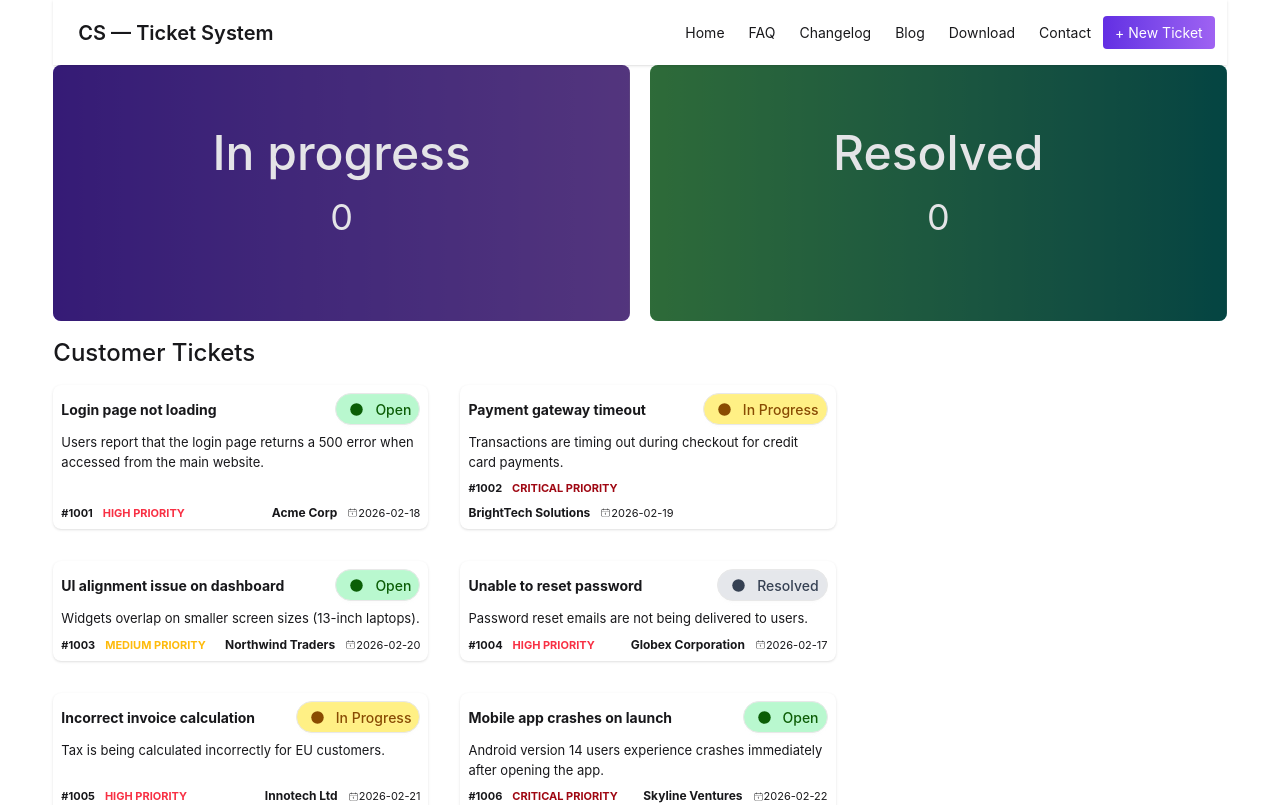
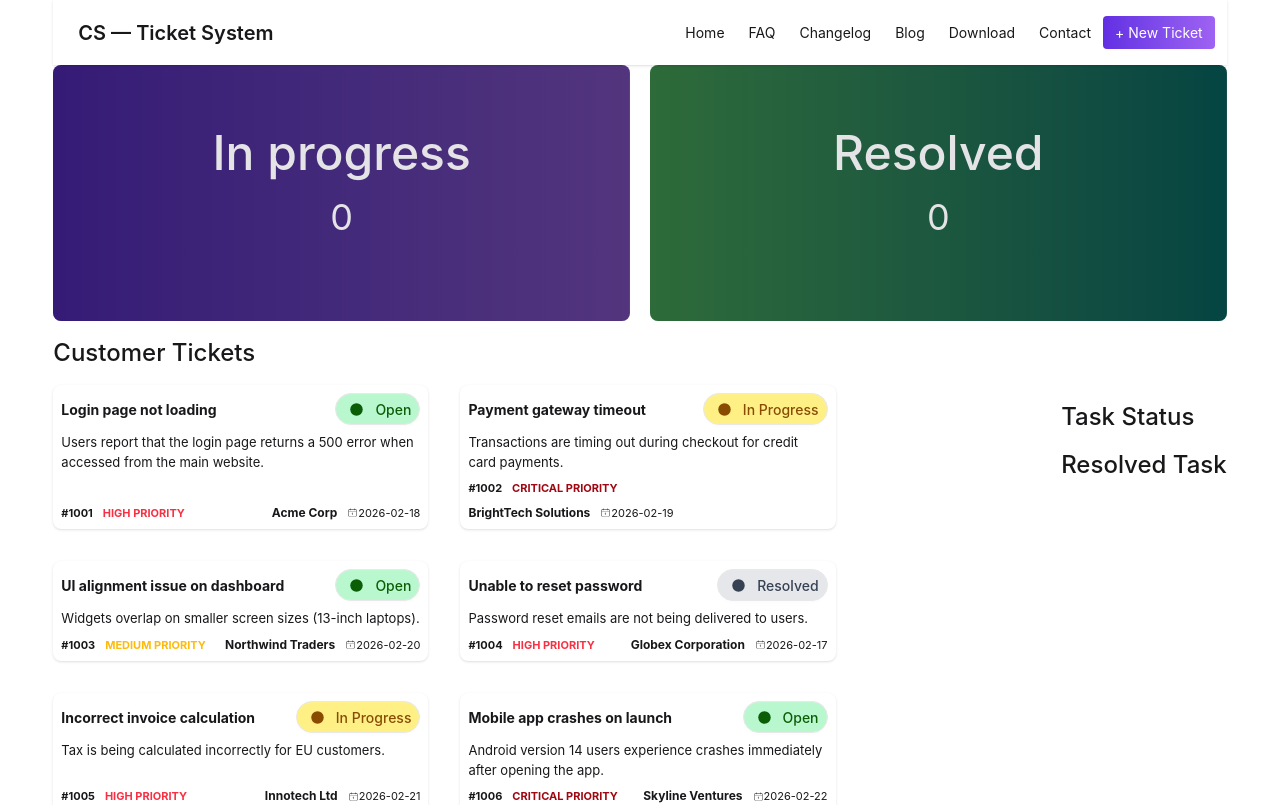
Before and after one commit to pkb1981/Assignment-7, a React (Vite) app: page / in a window 1280 px wide. Shown: the top 805 px of the page. Built offline with nearby package versions, Linux system fonts and the light colour scheme.

Commit message:
task complte

```diff
--- a/src/App.jsx
+++ b/src/App.jsx
@@ -1,4 +1,4 @@
-import { Suspense } from "react";
+import { Suspense, useState } from "react";
 import './App.css';
 import Banner from './Components/Banner/Banner';
 import Main from './Components/Main/Main';
@@ -14,6 +14,15 @@ function App() {
 
   const ticketsPromise = fetchTickets();
 
+  // state to hold the selected ticket
+  const [selectedTickets, setSelectedTickets] = useState([]);
+
+  // function to handle click from TicketCard
+  const handleTicketClick = (ticketsArray) => {
+    setSelectedTickets(ticketsArray);
+  };
+
+
   return (
     <>
 
@@ -21,11 +30,13 @@ function App() {
       <Navbar></Navbar>
 
       {/* Banner Section */}
-      <Banner></Banner>
+      <Banner tickets={selectedTickets}></Banner>
 
       {/* Main Section */}
       <Suspense>
-        <Main ticketsPromise={ticketsPromise}></Main>
+        <Main
+          ticketsPromise={ticketsPromise}
+          onTicketClick={handleTicketClick}></Main>
       </Suspense>
 
     </>
--- a/src/Components/Banner/Banner.jsx
+++ b/src/Components/Banner/Banner.jsx
@@ -1,5 +1,9 @@
 
-const Banner = () => {
+const Banner = ({ tickets = [] }) => {
+
+    const inProgressCount = tickets.filter(t => t.status?.toLowerCase() === "in progress").length;
+    const resolvedCount = tickets.filter(t => t.status?.toLowerCase() === "resolved").length;
+
     return (
         <div>
             {/* banner from daisyUI */}
@@ -13,7 +17,7 @@ const Banner = () => {
                         <div className="max-w-md">
                             <h1 className="mb-5 text-5xl font-medium">In progress</h1>
                             <p className="mb-5">
-                                <span className="text-4xl">0</span>
+                                <span className="text-4xl">{inProgressCount}</span>
                             </p>
 
                         </div>
@@ -29,7 +33,7 @@ const Banner = () => {
                         <div className="max-w-md">
                             <h1 className="mb-5 text-5xl font-medium">Resolved</h1>
                             <p className="mb-5">
-                                <span className="text-4xl">0</span>
+                                <span className="text-4xl">{resolvedCount}</span>
                             </p>
 
                         </div>
--- a/src/Components/Main/Main.jsx
+++ b/src/Components/Main/Main.jsx
@@ -1,66 +1,74 @@
-import { use } from 'react';
-import { CiCalendarDate } from "react-icons/ci";
-import { GoDotFill } from "react-icons/go";
-const Main = ({ ticketsPromise }) => {
+import { use, useState } from 'react';
+import TicketCard from '../TIcketCard/TIcketCard';
+
+
+const Main = ({ ticketsPromise, onTicketClick }) => {
     const allTickets = use(ticketsPromise)
-    console.log(allTickets);
+    // console.log(allTickets);
+
+    const [selectedTicket, setSelectedTicket] = useState([]);
+
+    const handleAddTask = (ticket) => {
+        const exists = selectedTicket.find(t => t.id === ticket.id);
+        if (!exists) {
+            const updatedTicket = { ...ticket, status: "in progress" };
+            const updatedTickets = [...selectedTicket, updatedTicket];
+            setSelectedTicket(updatedTickets);
+
+            // notify App.jsx to update Banner
+            if (onTicketClick) {
+                onTicketClick(updatedTickets);
+            }
+        }
+    };
 
     return (
-        <div className="mx-auto w-11/12 mt-4">
-            <h3 className="font-medium text-2xl my-4">Customer Tickets</h3>
+        <>
+            <h3 className="mx-auto w-11/12 font-medium text-2xl my-4">Customer Tickets</h3>
 
+
+            <div className="flex justify-between  mt-4 mx-auto w-11/12">
 
                 <div className="grid md:grid-cols-2 sm:grid-cols-1 w-2/3 gap-8">
                     {/* small card from daisy ui */}
+                    {/* eact ticket mapped and  */}
                     {
 
-                    allTickets.map(ticket => <div className="card bg-base-100 card-xs shadow-sm">
-                        <div className="card-body">
-                            <div className="flex justify-between">
-                                <h2 className="card-title font-bold text-[14px]">{ticket.title}</h2>
+                        allTickets.map(ticket => <TicketCard key={ticket.id} ticket={ticket} handleAddTask={handleAddTask}>
+                        </TicketCard>)
+                    }
 
-                                <button
-                                    className={`btn btn-sm flex items-center rounded-3xl px-2 text-[14px] font-medium
-                                        ${ticket.status?.toLowerCase() === "open"
-                                            ? "bg-[#B9F8CF] text-[#0B5E06]"
-                                            : ticket.status?.toLowerCase() === "in progress"
-                                                ? "bg-yellow-200 text-yellow-800"
-                                                : "bg-gray-200 text-gray-700"
-                                        }`}
-                                >
-                                    <GoDotFill size={25} />
-                                    {ticket.status}
+                </div>
+
+
+                {/* Task  status area  */}
+                <div>
+                    <div className="font-medium text-2xl my-4">
+                        <h1>Task Status</h1>
+
+                        {
+                            selectedTicket.map(ticket => (
+                                <div key={ticket.id} className="p-4 border rounded-lg mt-2 mb-4">
+                                    <h2 className="mb-4 font-semibold text-[16px]">
+                                        {ticket.title}
+                                    </h2>
+
+                                    <button className="btn text-white rounded-xl w-full bg-[#02A53B]">
+                                        Complete
                                     </button>
                                 </div>
+                            ))
 
-                            <p className="text-[13px]">{ticket.description}</p>
-                            <div className="justify-between card-actions">
-                                <div className="flex space-x-2.5 font-bold">
-                                    <span>#{ticket.id}</span>
-                                    <span className={
-                                        ticket.priority === "LOW" ? "text-[#02A53B]" :
-                                            ticket.priority === "MEDIUM" ? "text-[#FEBB0C]" :
-                                                ticket.priority === "HIGH" ? "text-[#F83044]" :
-                                                    ticket.priority === "CRITICAL" ? "text-red-800" :
-                                                        ""
-                                    }>
-                                        {ticket.priority} PRIORITY
-                                    </span>
-                                </div>
-                                <div className="flex space-x-2.5">
-                                    <span className="font-bold text-xs">{ticket.customer}</span>
-                                    <div className="flex items-center">
-                                        <CiCalendarDate />
-                                        <span>{ticket.createdAt}</span>
-                                    </div>
-                                </div>
-                            </div>
-                        </div>
-                    </div>)
                         }
                     </div>
 
+                    <div className="font-medium text-2xl my-4">
+                        <h1>Resolved Task</h1>
+                    </div>
+                </div>
+
             </div >
+        </>
     );
 };
 
--- /dev/null
+++ b/src/Components/TicketCard/TicketCard.jsx
@@ -0,0 +1,55 @@
+import { CiCalendarDate } from "react-icons/ci";
+import { GoDotFill } from "react-icons/go";
+
+
+
+const TicketCard = ({ ticket, handleAddTask }) => {
+
+    return (
+        <div onClick={() => handleAddTask(ticket)} className="card bg-base-100 card-xs shadow-sm cursor-pointer hover:shadow-lg transition">
+            <div className="card-body" >
+                <div className="flex justify-between">
+                    <h2 className="card-title font-bold text-[14px]">{ticket.title}</h2>
+
+                    <button
+                        className={`btn btn-sm flex items-center rounded-3xl px-2 text-[14px] font-medium
+                                ${ticket.status?.toLowerCase() === "open"
+                                ? "bg-[#B9F8CF] text-[#0B5E06]"
+                                : ticket.status?.toLowerCase() === "in progress"
+                                    ? "bg-yellow-200 text-yellow-800"
+                                    : "bg-gray-200 text-gray-700"
+                            }`}
+                    >
+                        <GoDotFill size={25} />
+                        {ticket.status}
+                    </button>
+                </div>
+
+                <p className="text-[13px]">{ticket.description}</p>
+                <div className="justify-between card-actions">
+                    <div className="flex space-x-2.5 font-bold">
+                        <span>#{ticket.id}</span>
+                        <span className={
+                            ticket.priority === "LOW" ? "text-[#02A53B]" :
+                                ticket.priority === "MEDIUM" ? "text-[#FEBB0C]" :
+                                    ticket.priority === "HIGH" ? "text-[#F83044]" :
+                                        ticket.priority === "CRITICAL" ? "text-red-800" :
+                                            ""
+                        }>
+                            {ticket.priority} PRIORITY
+                        </span>
+                    </div>
+                    <div className="flex space-x-2.5">
+                        <span className="font-bold text-xs">{ticket.customer}</span>
+                        <div className="flex items-center">
+                            <CiCalendarDate />
+                            <span>{ticket.createdAt}</span>
+                        </div>
+                    </div>
+                </div>
+            </div>
+        </div >
+    );
+};
+
+export default TicketCard;
```
Lines whose indentation alone changed are shown as unchanged.
